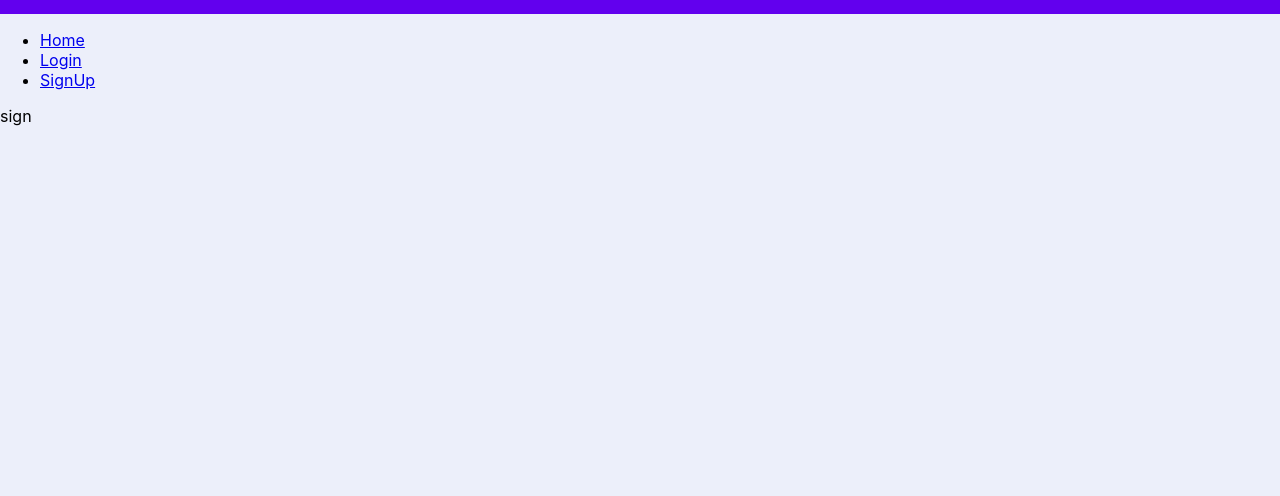
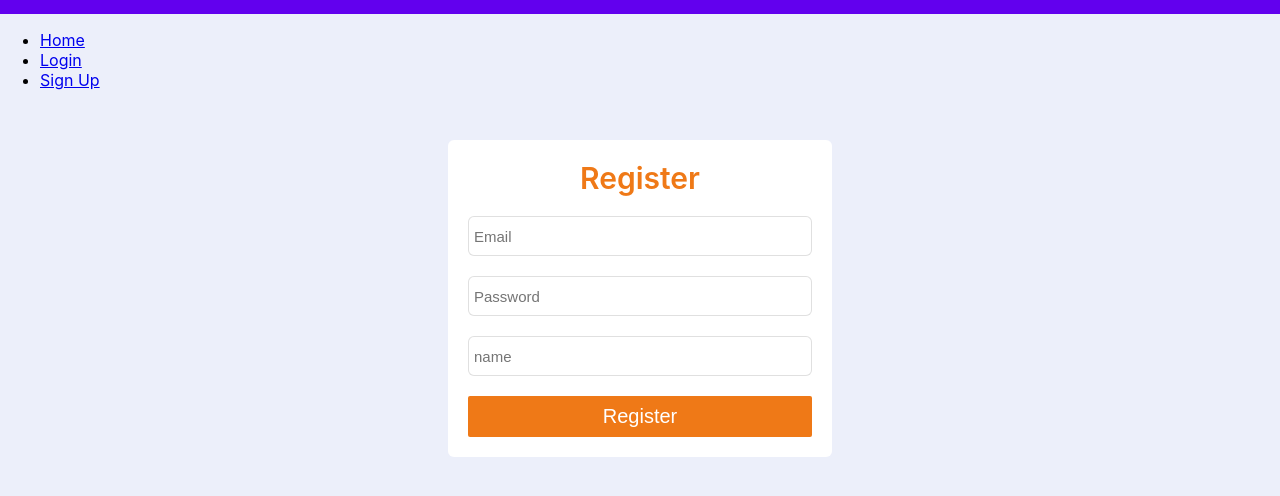
Before and after one commit to kandari012/React-codeial-final-live, a React (Create React App) app: page /signup in a window 1280 px wide. Shown: the part 310-806 px from the top of the page. Built offline with nearby package versions, Linux system fonts and the light colour scheme; no server answers.

Commit message:
adding UI for login and register

```diff
--- a/src/components/App.js
+++ b/src/components/App.js
@@ -1,17 +1,12 @@
 import React, { Component } from "react";
 import { connect } from "react-redux";
 import { fetchPosts } from "../actions/posts";
-import { PostsList, Navbar, Home, Page404 } from "./";
+import { PostsList, Navbar, Home, Page404, Login, Register } from "./";
 import propTypes from "prop-types";
 import { BrowserRouter as Router, Link, Route, Switch } from "react-router-dom"; // use browserrouter as router
 
-// dummy components
-const Login = () => <div>Login</div>;
 // when we render component with route react passes some porops to the components ex:history,location,match,etc
-const SignUp = (props) => {
-  console.log(props);
-  return <div>sign</div>;
-};
+
 export class App extends Component {
   componentDidMount() {
     this.props.dispatch(fetchPosts());
@@ -36,7 +31,7 @@
               <Link to="/login">Login</Link>
             </li>
             <li>
-              <Link to="/signup">SignUp</Link>
+              <Link to="/signup">Sign Up</Link>
             </li>
           </ul>
           {/* {depending on path the component will be rendered but code above this is common in all case} */}
@@ -51,7 +46,7 @@
               }}
             />
             <Route path="/login" component={Login} />
-            <Route path="/signup" component={SignUp} />
+            <Route path="/signup" component={Register} />
             {/* {will be called if no other path matches } */}
             <Route component={Page404} />
           </Switch>
--- /dev/null
+++ b/src/components/Login.js
@@ -0,0 +1,22 @@
+import React, { Component } from 'react';
+
+class Login extends Component {
+  render() {
+    return (
+      <form className="login-form">
+        <span className="login-signup-header">Log In</span>
+        <div className="field">
+          <input type="email" placeholder="Email" required />
+        </div>
+        <div className="field">
+          <input type="password" placeholder="Password" required />
+        </div>
+        <div className="field">
+          <button>Log In</button>
+        </div>
+      </form>
+    );
+  }
+}
+
+export default Login;
--- /dev/null
+++ b/src/components/Register.js
@@ -0,0 +1,25 @@
+import React, { Component } from "react";
+
+class Register extends Component {
+  render() {
+    return (
+      <form className="login-form">
+        <span className="login-signup-header">Register</span>
+        <div className="field">
+          <input type="email" placeholder="Email" required />
+        </div>
+        <div className="field">
+          <input type="password" placeholder="Password" required />
+        </div>
+        <div className="field">
+          <input type="string" placeholder="name" required />
+        </div>
+        <div className="field">
+          <button>Register</button>
+        </div>
+      </form>
+    );
+  }
+}
+
+export default Register;
--- a/src/components/index.js
+++ b/src/components/index.js
@@ -2,7 +2,8 @@
 import App from "./App";
 import Navbar from "./Navbar";
 import Page404 from "./Page404";
-
+import Login from "./Login";
+import Register from "./Register";
 import Home from "./Home";
 
-export { PostsList, App, Navbar, Home ,Page404};
+export { PostsList, App, Navbar, Home ,Page404,Login,Register};
```
